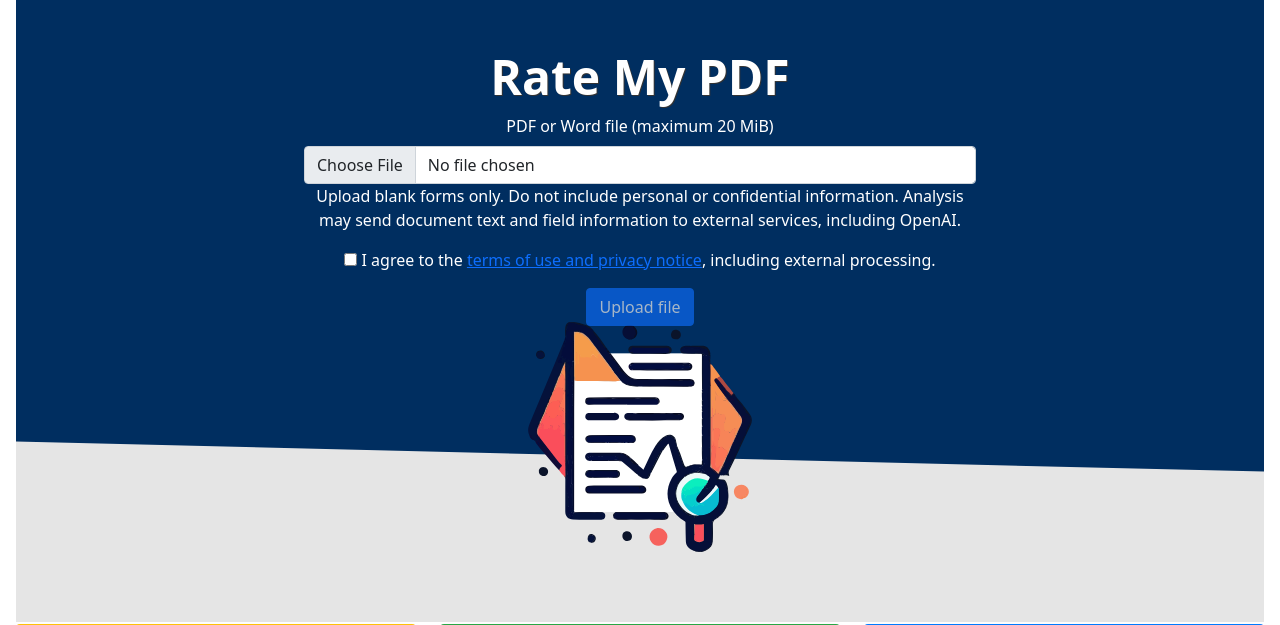
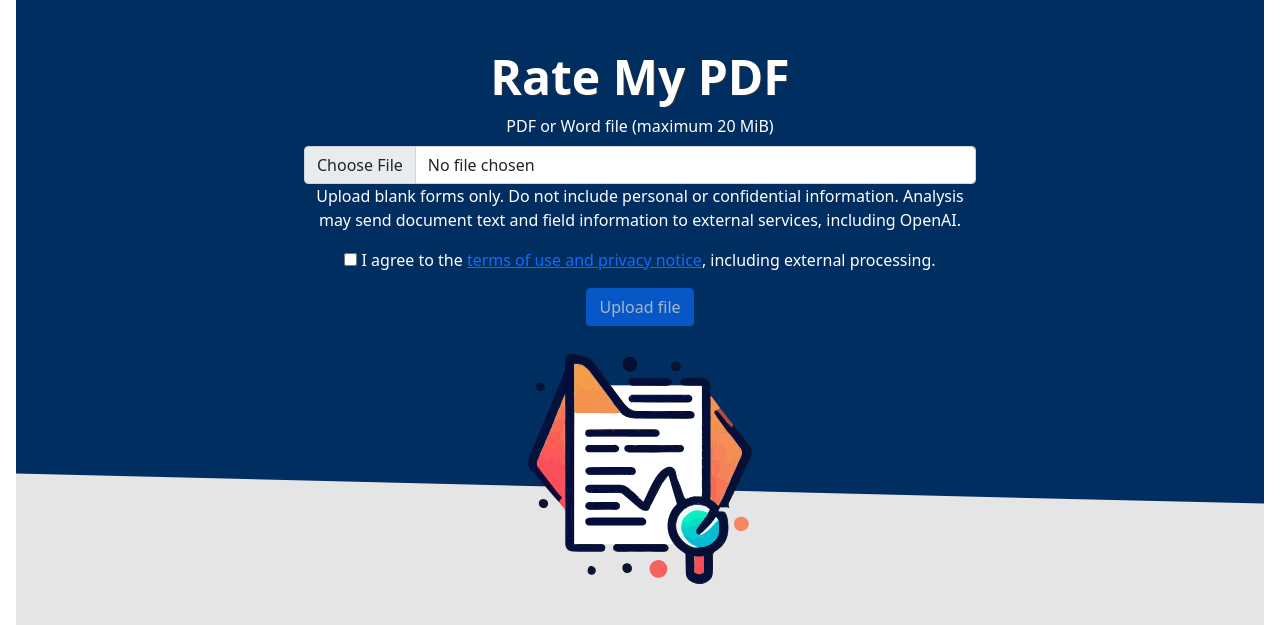
Before and after one commit to SuffolkLITLab/RateMyPDF, a FastAPI app: page / in a window 1280 px wide. Shown: the top 625 px of the page. Run offline with FastAPI, Linux system fonts and the light colour scheme.

Commit message:
Separate upload form from decorative artwork

```diff
--- a/app/static/css/ratemypdf.css
+++ b/app/static/css/ratemypdf.css
@@ -78,7 +78,7 @@ body {
   display: flex;
   align-items: center;
   justify-content: center;
-  padding: 3rem 1rem 5rem;
+  padding: 3rem 1rem 7rem;
 }
 
 .header-text {
```
